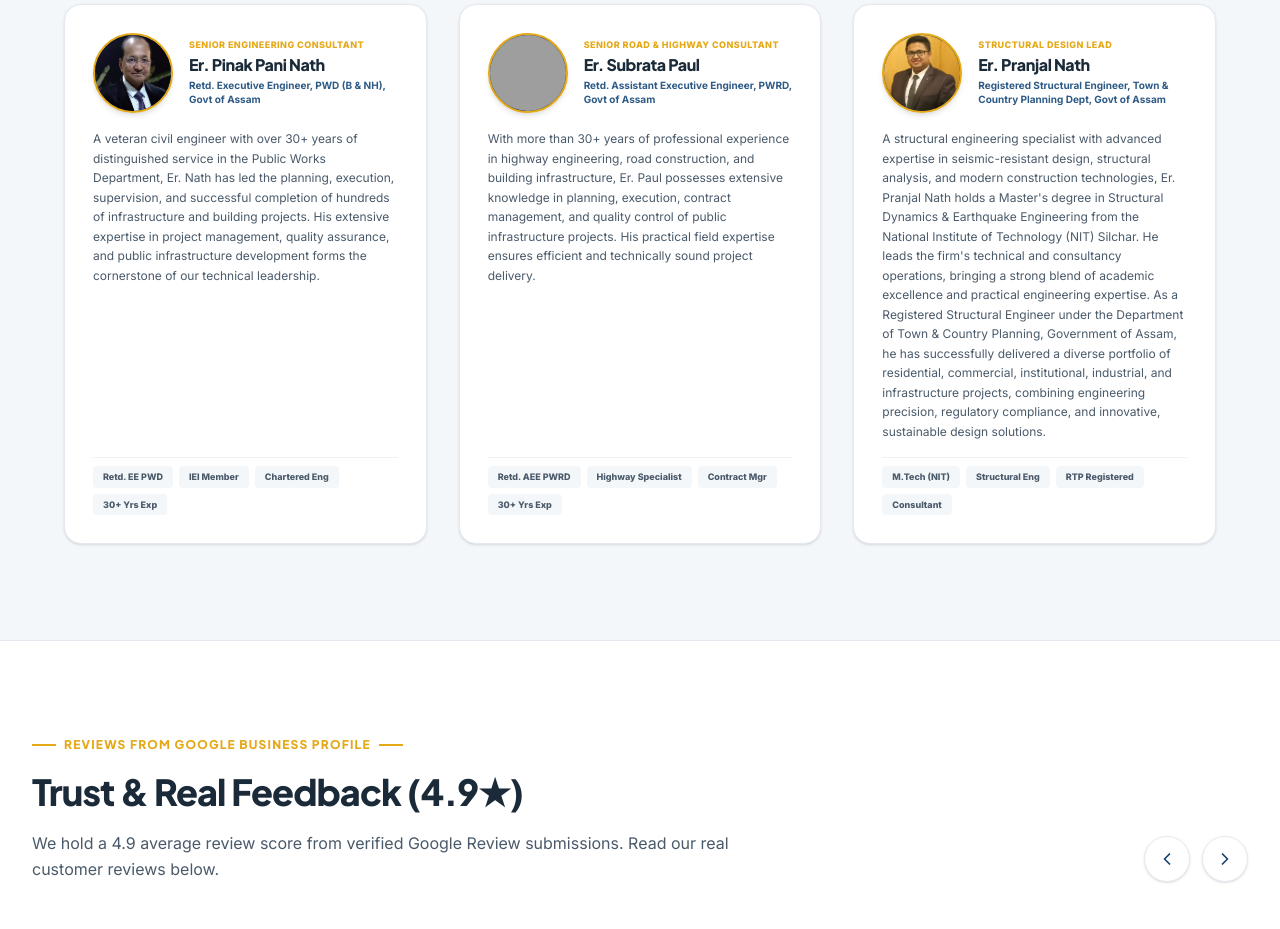
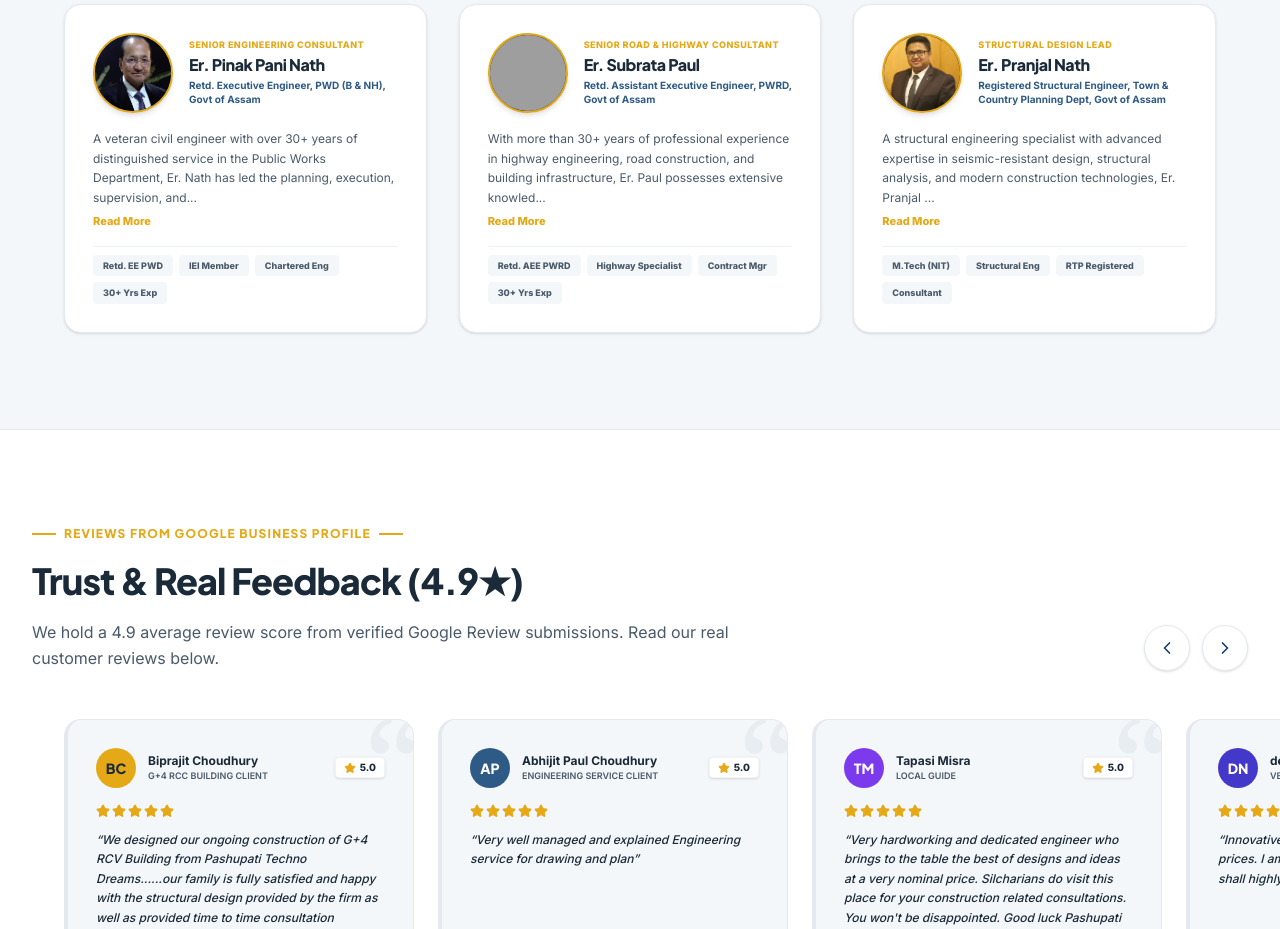
Before and after one commit to Habib7442/pashupati-techno-dreams, a Next.js app: page / in a window 1280 px wide. Shown: the part 5260-6189 px from the top of the page. Built offline with nearby package versions, Linux system fonts and the light colour scheme; grey boxes are pictures that could not be loaded.

Commit message:
style: implement Read More/Read Less toggles for team bio card symmetry

```diff
--- a/components/sections/Team.tsx
+++ b/components/sections/Team.tsx
@@ -16,6 +16,13 @@ interface TeamMember {
 
 function TeamMemberCard({ member, index }: { member: TeamMember; index: number }) {
   const [imageError, setImageError] = useState(false);
+  const [isExpanded, setIsExpanded] = useState(false);
+
+  const maxChars = 160;
+  const shouldTruncate = member.bio.length > maxChars;
+  const displayedBio = (shouldTruncate && !isExpanded)
+    ? member.bio.substring(0, maxChars) + "..."
+    : member.bio;
 
   return (
     <motion.div
@@ -56,9 +63,19 @@ function TeamMemberCard({ member, index }: { member: TeamMember; index: number }
       </div>
 
       {/* Description */}
-      <p className="text-xs text-body-slate leading-relaxed flex-grow">
-        {member.bio}
-      </p>
+      <div className="flex flex-col flex-grow">
+        <p className="text-xs text-body-slate leading-relaxed">
+          {displayedBio}
+        </p>
+        {shouldTruncate && (
+          <button
+            onClick={() => setIsExpanded(!isExpanded)}
+            className="text-accent-amber hover:text-primary-navy text-[11px] font-extrabold transition mt-1.5 flex items-center cursor-pointer focus:outline-none self-start"
+          >
+            {isExpanded ? "Read Less" : "Read More"}
+          </button>
+        )}
+      </div>
 
       {/* Badges */}
       <div className="flex flex-wrap gap-1.5 pt-2 border-t border-border-grey/60">
```
